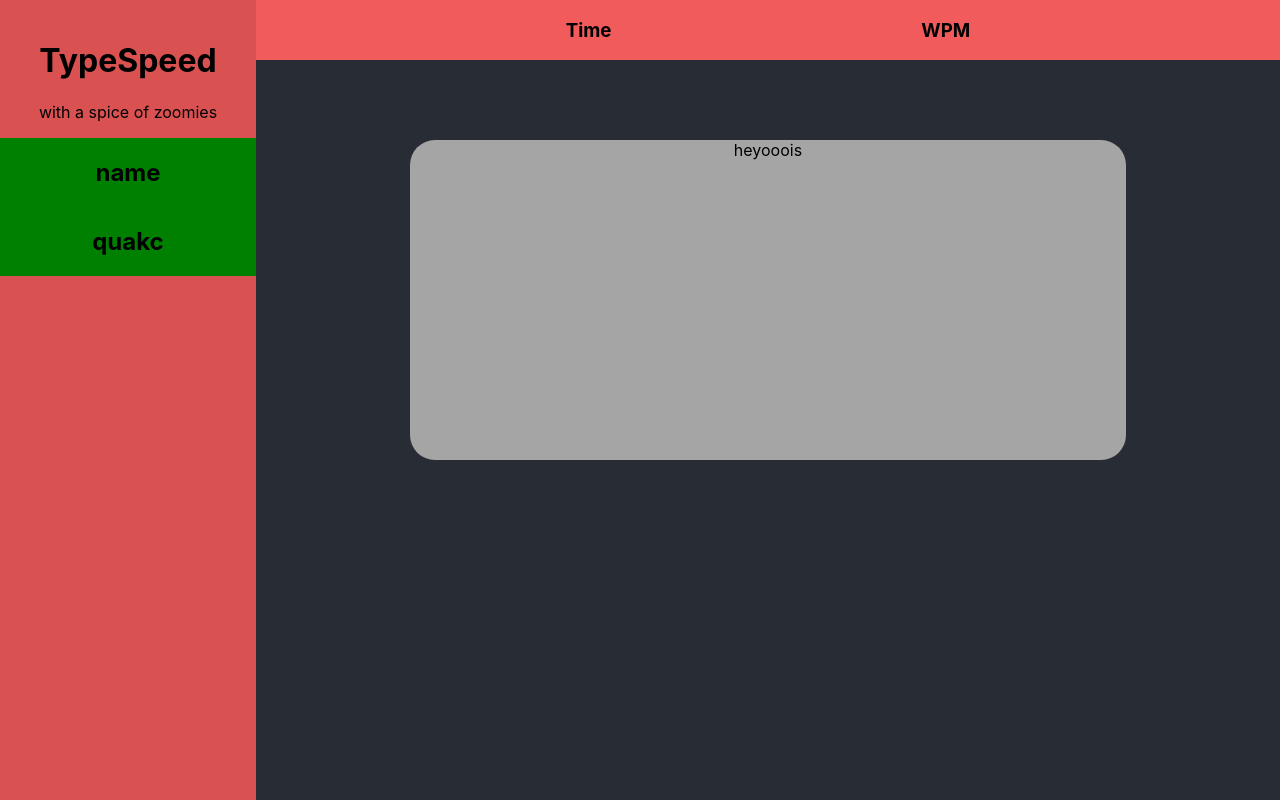
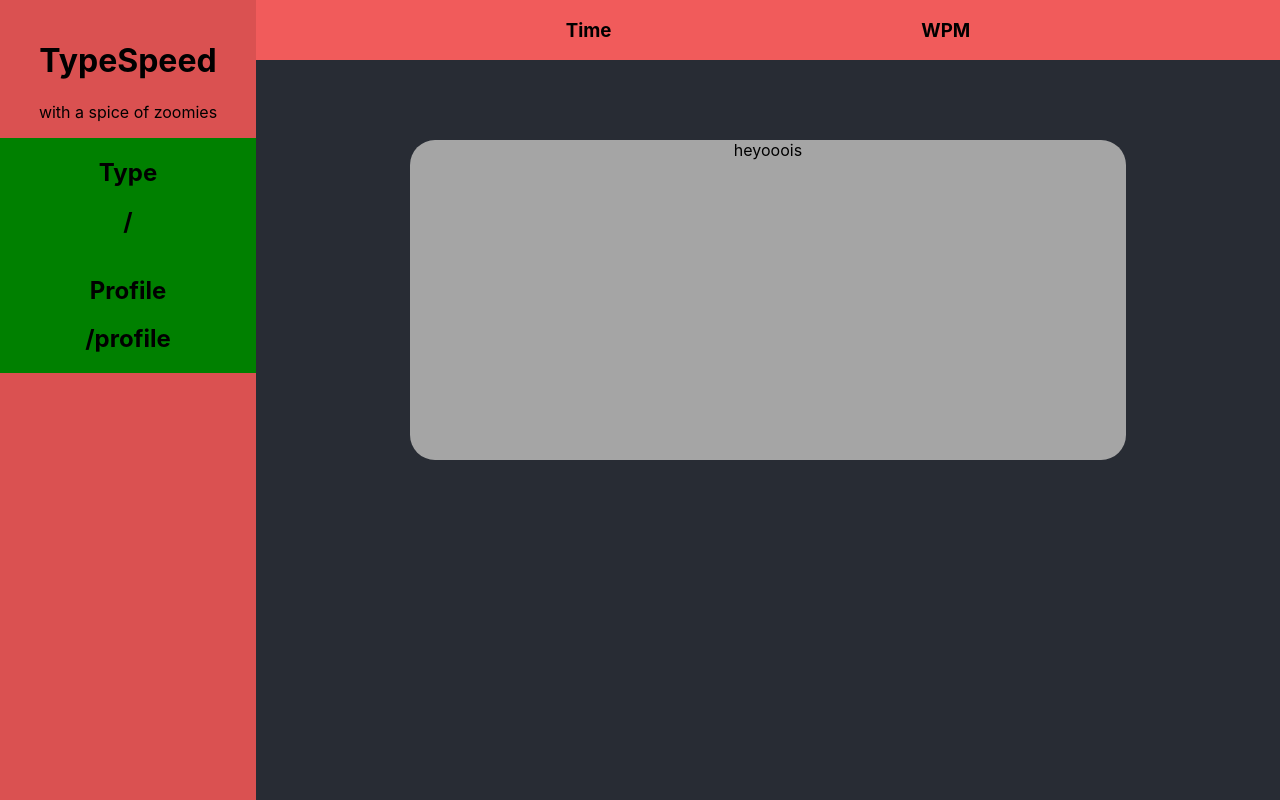
Before and after one commit to ericcnguyen04/typespeed, a React (Create React App) app: page / in a window 1280 px wide. Built offline with nearby package versions, Linux system fonts and the light colour scheme.

Commit message:
link is correct

```diff
--- a/src/Components/partials/Aside.tsx
+++ b/src/Components/partials/Aside.tsx
@@ -10,10 +10,12 @@ export default function Aside() {
             </div>
 
             <Tabs
-                name={'name'}
-            />
+                link={'/'}
+                name={'Type'}
+                />
             <Tabs
-                name={'quakc'}
+                link={'/profile'}
+                name={'Profile'}
             />
         </div>
     )
--- a/src/Components/partials/Tabs.tsx
+++ b/src/Components/partials/Tabs.tsx
@@ -2,6 +2,7 @@ export default function Tabs(props:any) {
     return (
         <div className="tabs">
             <h2>{props.name}</h2>
+            <h2>{props.link}</h2>
         </div>
     )
 }
```
